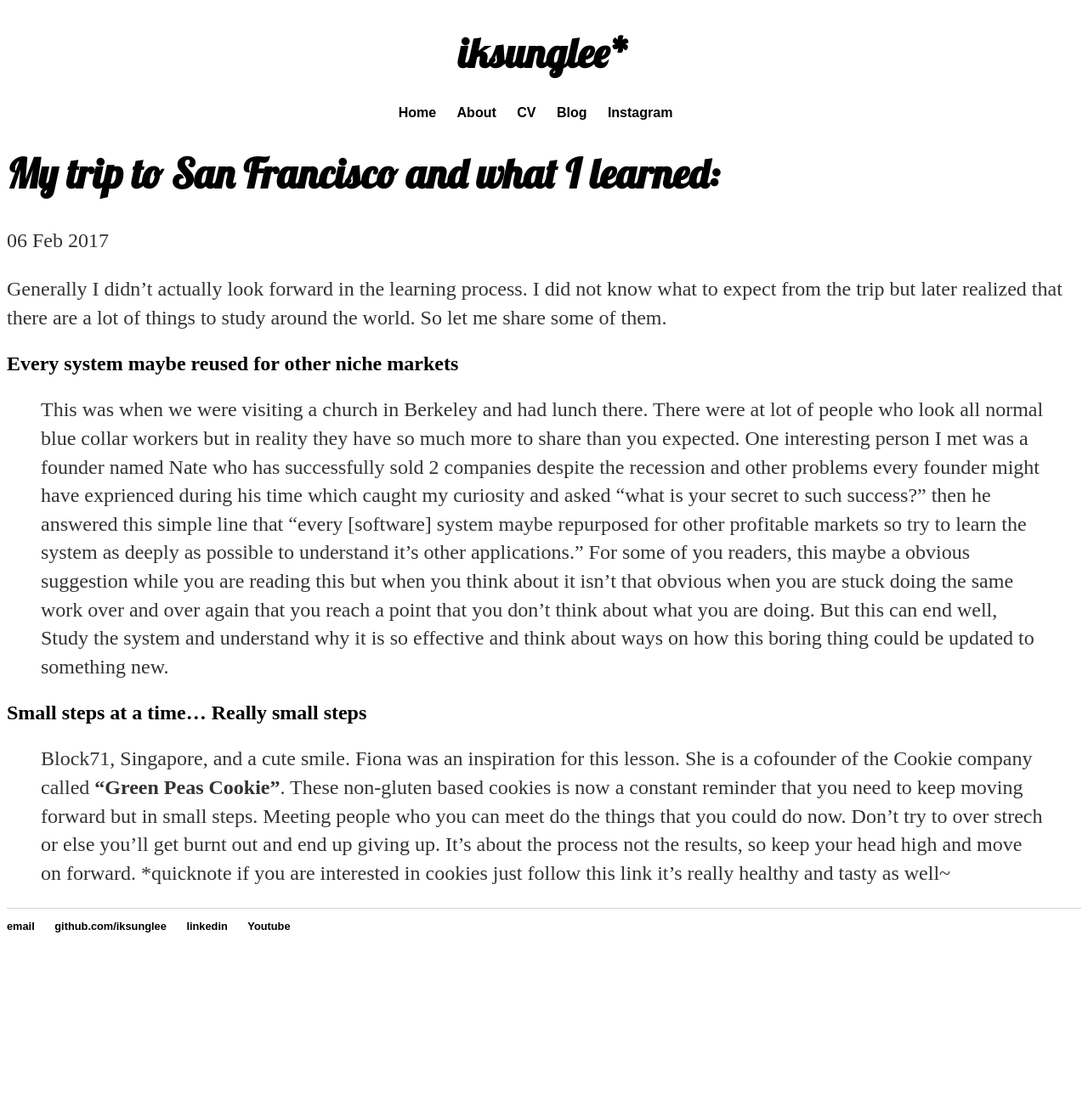
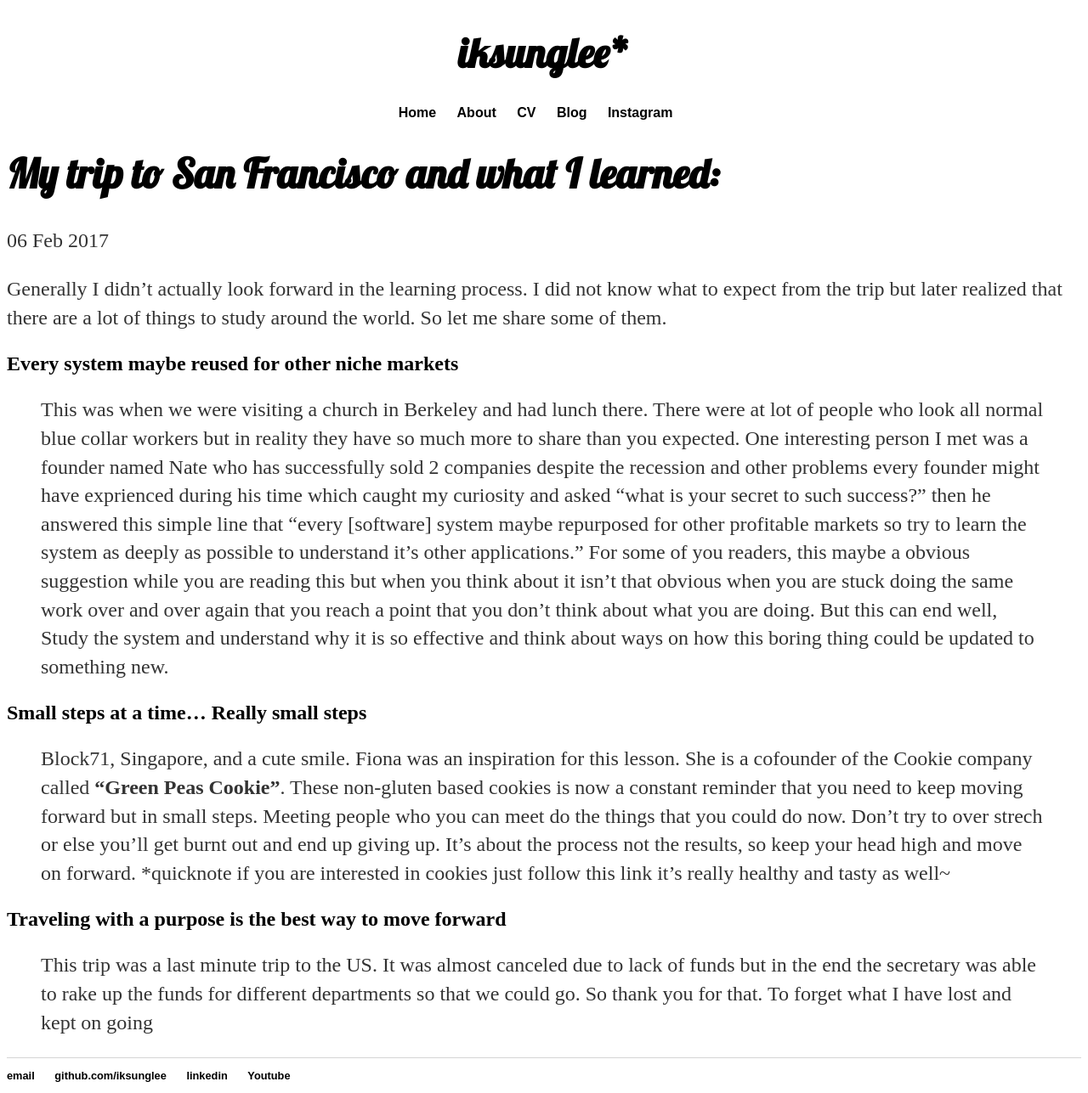
Before and after one commit to iksunglee/iksunglee.github.io, a Jekyll site: the page built from _posts/2017-02-06-My-trip-to-San-Francisco-and-what-I-learned.md, in a window 1280 px wide. Shown: the whole page at 85% size. Built offline with Jekyll 4.4.1, drawn with Linux system fonts in a browser that asks for light colours; before the commit the page ends 1111 px from its top, so only the background shows below that.

Commit message:
Update 2017-02-06-My-trip-to-San-Francisco-and-what-I-learned.md

```diff
--- a/_posts/2017-02-06-My-trip-to-San-Francisco-and-what-I-learned.md
+++ b/_posts/2017-02-06-My-trip-to-San-Francisco-and-what-I-learned.md
@@ -18,3 +18,9 @@ Small steps at a time... Really small steps
 > Block71, Singapore, and a cute smile. Fiona was an inspiration for this lesson. She is a cofounder of the Cookie company called **"Green Peas Cookie"**. These non-gluten based cookies is now a constant reminder that you need to keep moving forward but in small steps. Meeting people who you can meet do the things that you could do now. Don't try to over strech or else you'll get burnt out and end up giving up. It's about the process not the results, so keep your head high and move on forward.
 *quicknote if you are interested in cookies just follow this [link](https://www.greenpeacookie.com/)
 it's really healthy and tasty as well~
+
+Traveling with a purpose is the best way to move forward
+--------------------------------------------------------
+
+>This trip was a last minute trip to the US. It was almost canceled due to lack of funds but in the end the secretary was able to rake up the funds for different departments so that we could go. So thank you for that.
+>To forget what I have lost and kept on going
```
